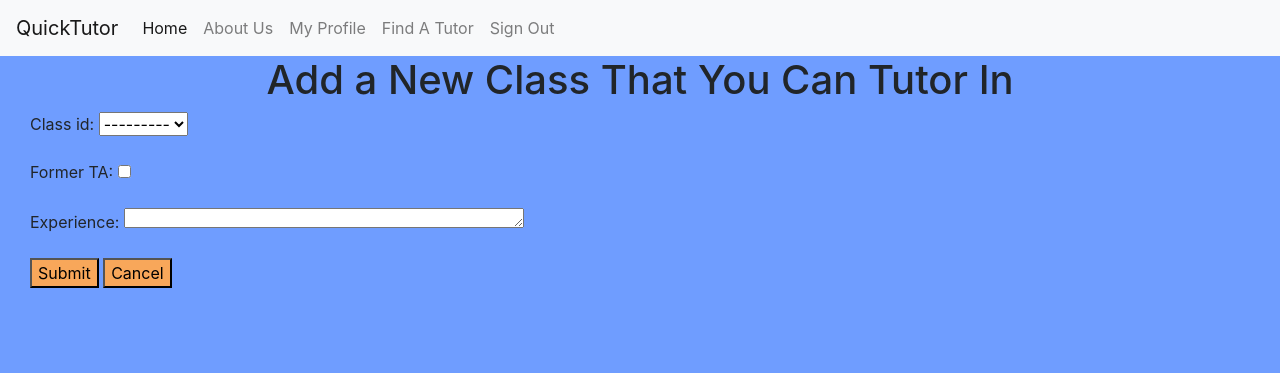
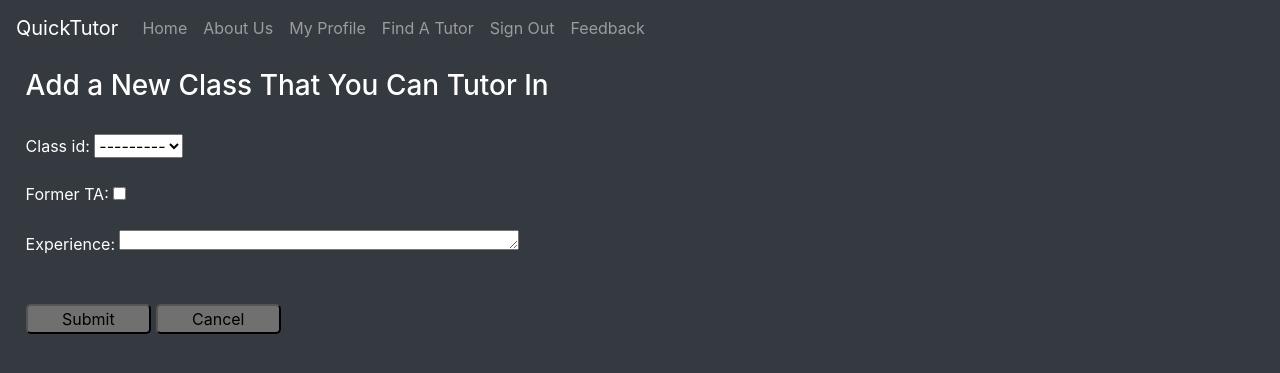
Before and after one commit to jam3gw/QuickTutorApp, a Django app: page /profile/add-tutorable-class/ in a window 1280 px wide. Shown: the top 373 px of the page. Run offline with Django 3.2, Linux system fonts and the light colour scheme; data that the repository does not hold is empty; some libraries are stand-ins or nearby versions.

Commit message:
Styled forms, uniformed navbars

```diff
--- /dev/null
+++ b/QuickTutor/static/styling/formStyling.css
@@ -0,0 +1,37 @@
+body {
+    background-color:#343a40;
+    color: white;
+}
+
+.btn {
+    width: 20%;
+    border-radius: 5px;
+  }
+
+.buttoons {
+    background-color: rgb(112, 112, 112);
+    width: 10%;
+    border-radius: 5px;
+}
+
+.buttoons:hover {
+    background-color: #cecece;
+}
+
+form {
+    margin-left: 2%;
+}
+
+textarea {
+    height: 20px;
+    width: 400px;
+}
+
+h1 {
+    text-align: center;
+}
+
+h3 {
+    padding-top: 1%;
+    padding-left: 2%;
+}
--- a/QuickTutor/templates/QuickTutor/TutorableClassForm.html
+++ b/QuickTutor/templates/QuickTutor/TutorableClassForm.html
@@ -1,19 +1,19 @@
 <!DOCTYPE html>
 {% load static%}
 <link rel="stylesheet" href="https://stackpath.bootstrapcdn.com/bootstrap/4.4.1/css/bootstrap.min.css" integrity="sha384-Vkoo8x4CGsO3+Hhxv8T/Q5PaXtkKtu6ug5TOeNV6gBiFeWPGFN9MuhOf23Q9Ifjh" crossorigin="anonymous">
-<link rel="stylesheet" href="{% static 'styling/profile.css' %}">
+<link rel="stylesheet" href="{% static 'styling/formStyling.css' %}">
 <script src="https://stackpath.bootstrapcdn.com/bootstrap/4.4.1/js/bootstrap.min.js" integrity="sha384-wfSDF2E50Y2D1uUdj0O3uMBJnjuUD4Ih7YwaYd1iqfktj0Uod8GCExl3Og8ifwB6" crossorigin="anonymous"></script>
 
 <div>
-  <nav class="navbar navbar-expand-lg navbar-light bg-light">
+  <nav class="navbar navbar-expand-lg navbar-dark bg-dark">
     <a class="navbar-brand" href="/">QuickTutor</a>
     <button class="navbar-toggler" type="button" data-toggle="collapse" data-target="#navbarSupportedContent" aria-controls="navbarSupportedContent" aria-expanded="false" aria-label="Toggle navigation">
       <span class="navbar-toggler-icon"></span>
     </button>
 
     <div class="collapse navbar-collapse" id="navbarSupportedContent">
-      <ul class="navbar-nav mr-auto">
-        <li class="nav-item active">
+      <ul class="navbar-nav mr-auto active">
+        <li class="nav-item">
           <a class="nav-link" href="/">Home<span class="sr-only">(current)</span></a>
         </li>
         <li class="nav-item">
@@ -31,25 +31,21 @@
         <li class="nav-item">
           <a class="nav-link" href="{% url 'account_logout' %}">Sign Out</a>
         </li>
+        <li class="nav-item">
+          <a class="nav-link" href="/feedback">Feedback</a>
+        </li>
       </ul>
     </div>
   </nav>
 <body>
-<style>
-    body h1 {text-align: center;}
-    body {background-color:rgb(111, 157, 255);}
-    body textarea {height: 20px; width: 400px;}
-    body form {margin-left: 30px;}
-    body .buttoons {background-color: rgb(248, 167, 90);}
-    body .buttoons:hover {background-color: #007bff;}
- </style>
 <head>
-    <h1>Add a New Class That You Can Tutor In</h1>
+    <h3>Add a New Class That You Can Tutor In</h3>
 </head>
-
+<br>
 <form method="post">
     {% csrf_token %}
     {{ form.as_p }}
+    <br>
     <input type="submit" class="buttoons" value="Submit">
     <a href="/profile"><button type="button" class="buttoons">Cancel</button></a>
 </form>
--- a/QuickTutor/templates/QuickTutor/search.html
+++ b/QuickTutor/templates/QuickTutor/search.html
@@ -29,7 +29,7 @@
               <!-- <td>{{tclass.class_id.dept}}{{tclass.class_id.course_num}}</td> -->
               <td>{{tclass.Former_TA}}</td>
               <td>{{tclass.experience}}</td>
-              <td><a href={% url "other_profile" tclass.user.id %}><button>Click to View Profile</button></a></td>
+              <td><a href={% url "other_profile" tclass.user.id %}><button class="buttoons">Click to View Profile</button></a></td>
             </tr>
 
             <p></p>
```
Also changed, not shown: QuickTutor/static/styling/search.css (+11 -2 lines), QuickTutor/templates/QuickTutor/ClassNeedsHelpForm.html (+9 -16 lines), QuickTutor/templates/QuickTutor/ReviewForm.html (+4 -10 lines), QuickTutor/templates/QuickTutor/create_session.html (+11 -12 lines).
